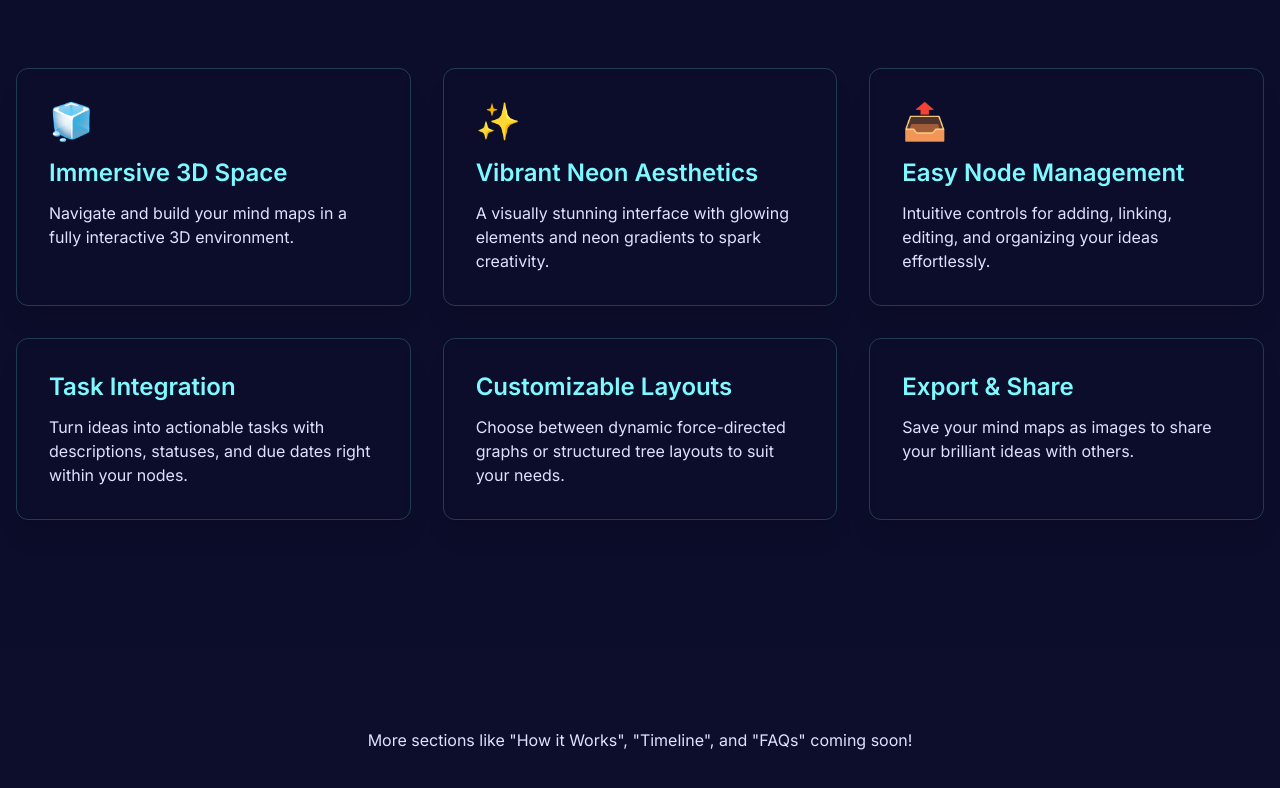
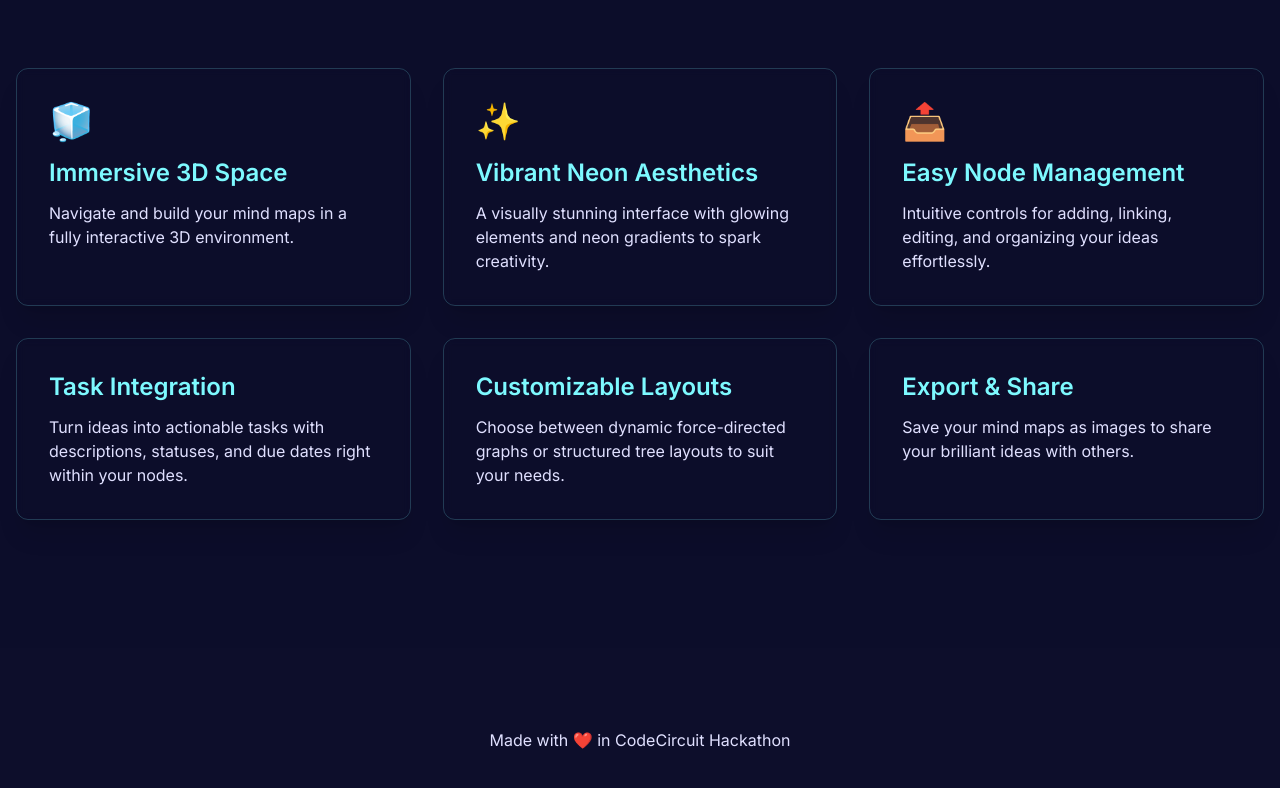
Before and after one commit to sparsh0006/Synapse-Spectrum, a React app: page / in a window 1280 px wide. Shown: the part 1690-2478 px from the top of the page. Built offline with nearby package versions, Linux system fonts and the light colour scheme.

Commit message:
feat: done and dusted

```diff
--- a/src/pages/LandingPage.tsx
+++ b/src/pages/LandingPage.tsx
@@ -14,7 +14,7 @@ export default function LandingPage() {
       <FeaturesSection />
       {/* Add other sections like HowItWorks, Timeline, FAQs, Contact/Footer */}
       <div className="text-center py-20">
-        <p>More sections like "How it Works", "Timeline", and "FAQs" coming soon!</p>
+        <p> Made with <span role="img" aria-label="love">❤️</span> in CodeCircuit Hackathon</p>
       </div>
     </div>
   );
```
